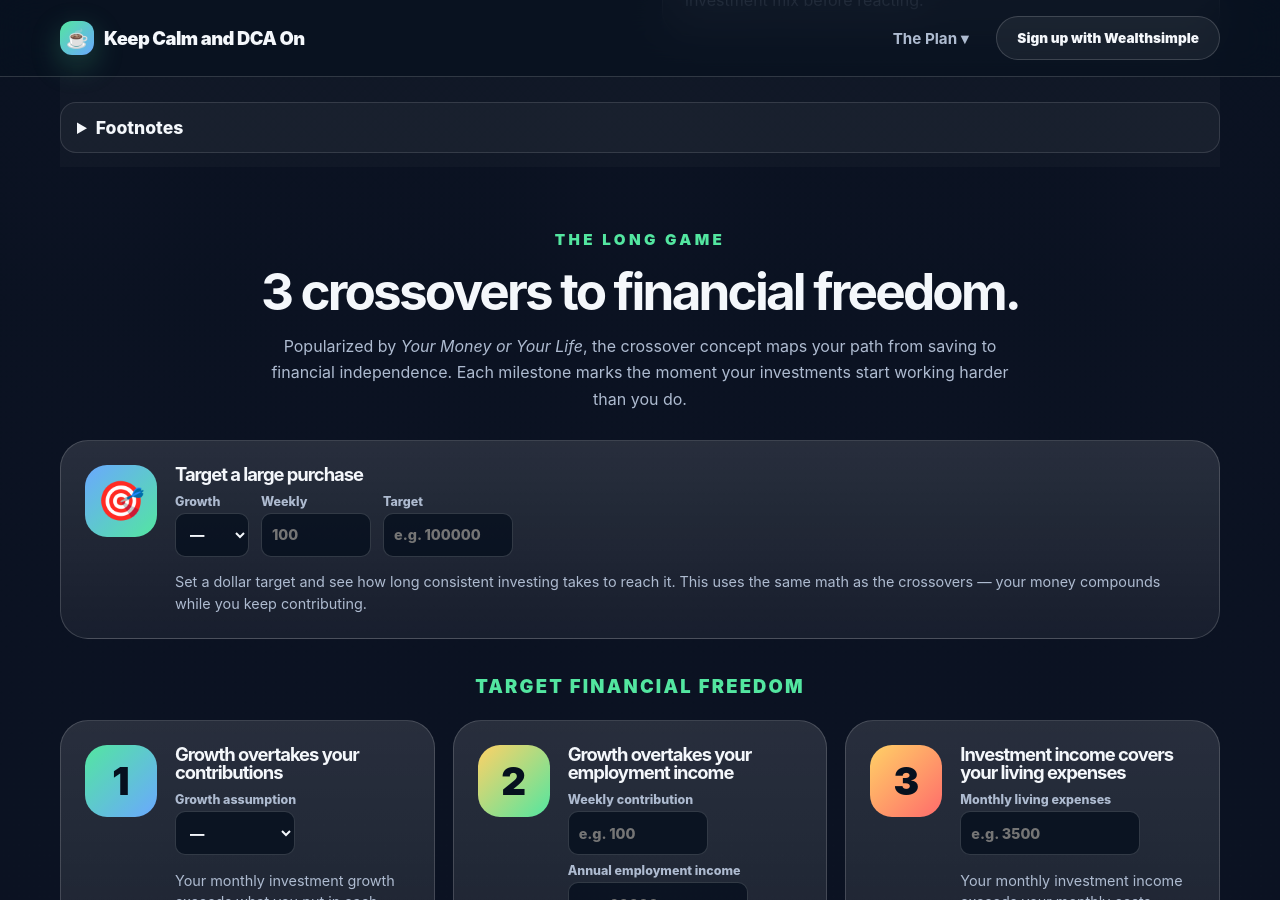
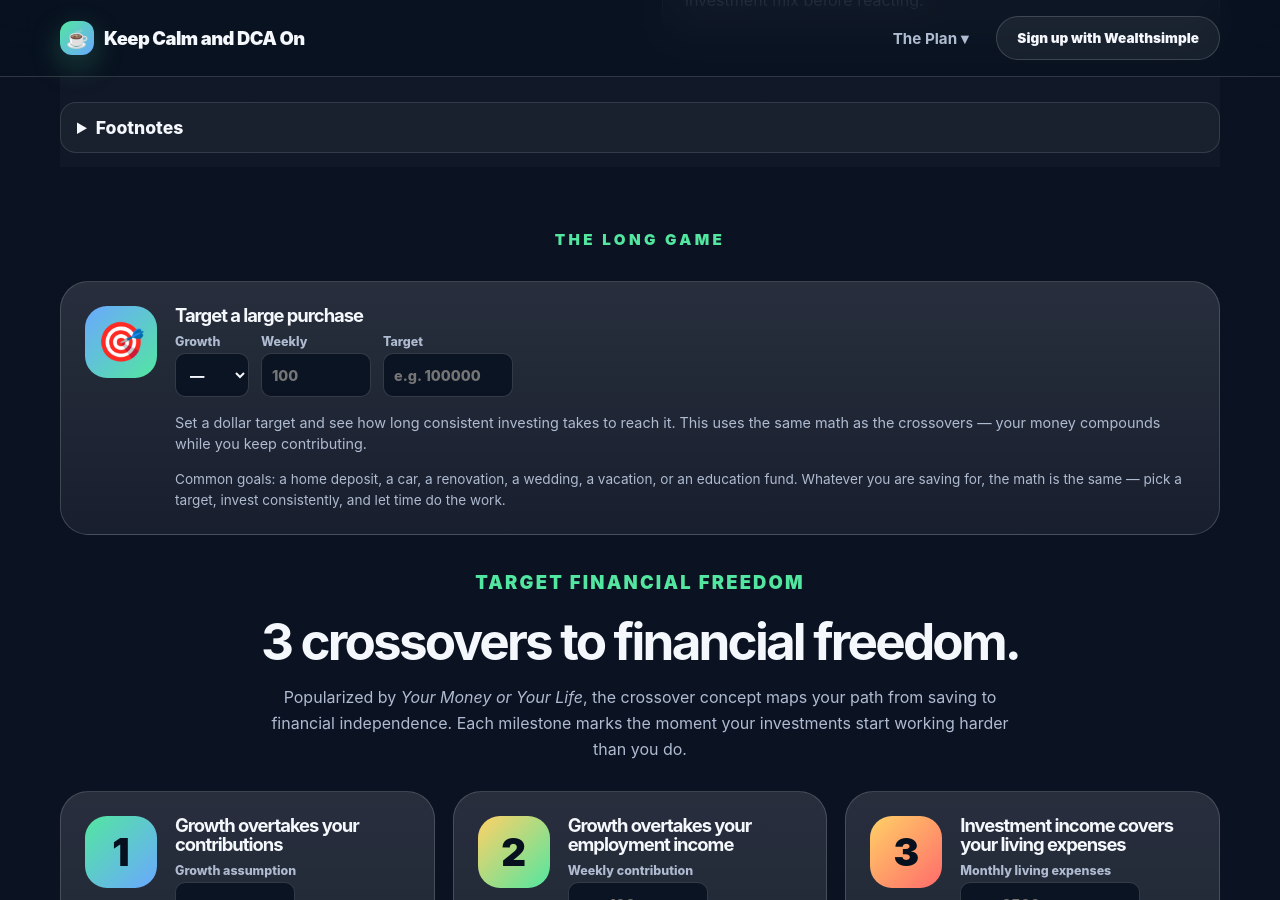
Before and after one commit to thestamp/dcathedip, a Jekyll site: the page built from index.html, in a window 1280 px wide and 900 px high, scrolled down 4824 px. Built offline with Jekyll 4.4.1, drawn with Linux system fonts in a browser that asks for light colours.

Commit message:
Reorder: crossover heading below 'Target financial freedom'; add purchase examples
- '3 crossovers to financial freedom' h2 + description now below
  'Target financial freedom' subtitle and target calculator card
- Added common goal examples under 'Target a large purchase':
  home deposit, car, renovation, wedding, vacation, education fund

```diff
--- a/index.html
+++ b/index.html
@@ -226,11 +224,17 @@ description: "A complete plan for Canadian ETF investors: tackle high-interest d
               <h3>Target a large purchase</h3>
               <div id="targetCalcContent"></div>
               <p>Set a dollar target and see how long consistent investing takes to reach it. This uses the same math as the crossovers — your money compounds while you keep contributing.</p>
+              <p style="color:var(--muted); font-size:0.85rem;">Common goals: a home deposit, a car, a renovation, a wedding, a vacation, or an education fund. Whatever you are saving for, the math is the same — pick a target, invest consistently, and let time do the work.</p>
             </div>
           </article>
         </div>
 
         <p class="eyebrow" style="font-size:1.15rem; letter-spacing:0.12em; margin-bottom:18px; text-align:center;">Target financial freedom</p>
+
+        <div class="section-heading center">
+          <h2>3 crossovers to financial freedom.</h2>
+          <p>Popularized by <em>Your Money or Your Life</em>, the crossover concept maps your path from saving to financial independence. Each milestone marks the moment your investments start working harder than you do.</p>
+        </div>
 
         <div class="crossover-grid" id="crossoverGrid">
           <article class="crossover-card" id="crossCard1">
```
Also changed, not shown: other parts of index.html (+0 -2 lines).
